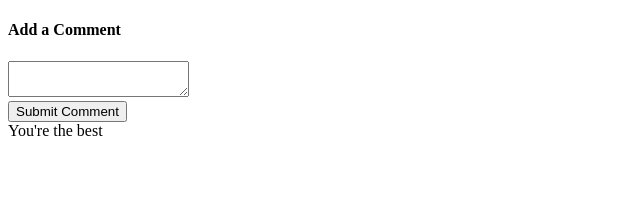
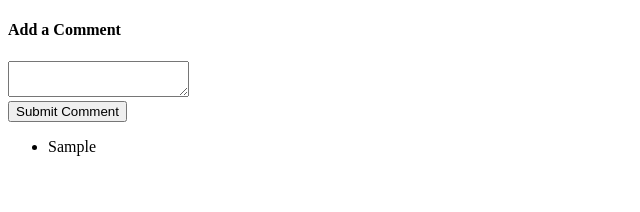
Before and after one commit to nicholaspsmith/Jest-Testing, a React (Create React App) app: page / in a window 1280 px wide. Both pictures are taken after typing "Sample" into the empty fields and a click on the button "Submit Comment". Shown: the top 212 px of the page, without its empty margins (0-640 px from the left). Built offline with nearby package versions, Linux system fonts and the light colour scheme.

Commit message:
Render one li per comment in CommentList; test

```diff
--- a/src/components/CommentList.js
+++ b/src/components/CommentList.js
@@ -1,5 +1,24 @@
-import React from 'react'
+import React, { Component } from 'react'
+import { connect } from 'react-redux'
 
-export default () => {
-  return <div>You're the best</div>
+class CommentList extends Component {
+  renderComments() {
+    return this.props.comments.map(comment => (
+      <li key={comment}>{comment}</li>
+    ))
+  }
+  render() {
+    return (
+    <div>
+      <ul>
+        {this.renderComments()}
+      </ul>
+    </div>)
+  }
 }
+
+const mapStateToProps = state => ({
+  comments: state.comments
+})
+
+export default connect(mapStateToProps)(CommentList)
```
Also changed, not shown: 1 other file (tests, documents, lock files or other folders).
